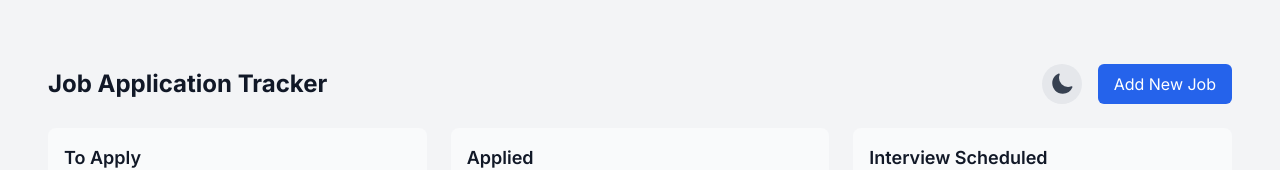
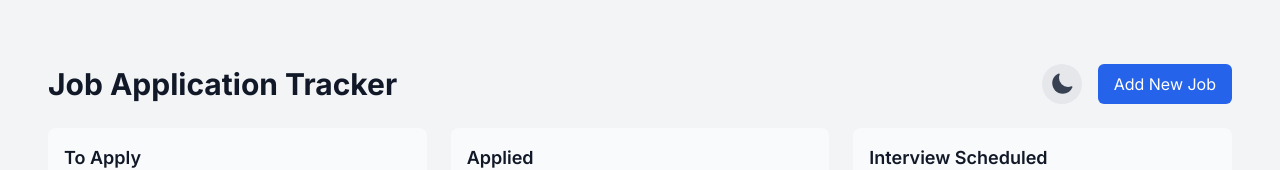
Before and after one commit to montymalik/jobTrackerv2, a Next.js app: page / in a window 1280 px wide. Shown: the top 170 px of the page. Built offline with nearby package versions, Linux system fonts and the light colour scheme; no server answers; the database is empty.

Commit message:
updated UI

```diff
--- a/app/page.tsx
+++ b/app/page.tsx
@@ -122,9 +122,7 @@ function HomePage() {
     <DndProvider backend={HTML5Backend}>
       <div className="min-h-screen bg-gray-100 dark:bg-gray-900 p-8 transition-colors">
         <div className="mb-6 flex items-center justify-between">
-          <h1 className="text-2xl font-bold text-gray-900 dark:text-white">
-            Job Application Tracker
-          </h1>
+          <h1 className="text-3xl font-bold text-gray-900 dark:text-white">Job Application Tracker</h1>
           <div className="flex items-center gap-4">
             <DarkModeToggle />
             <button
```
